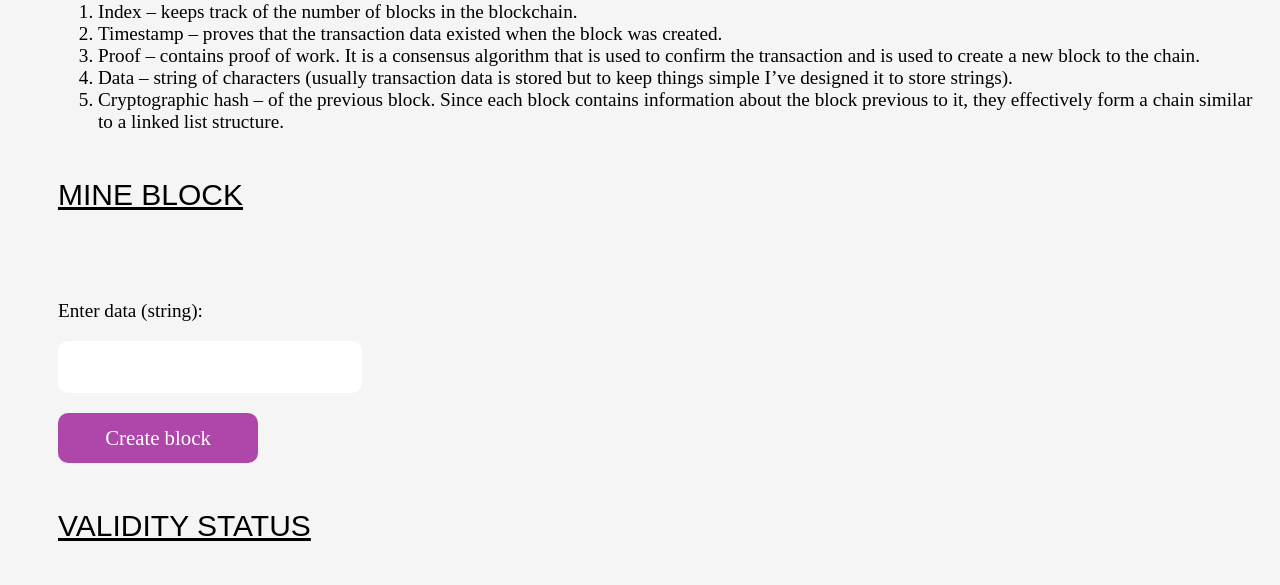
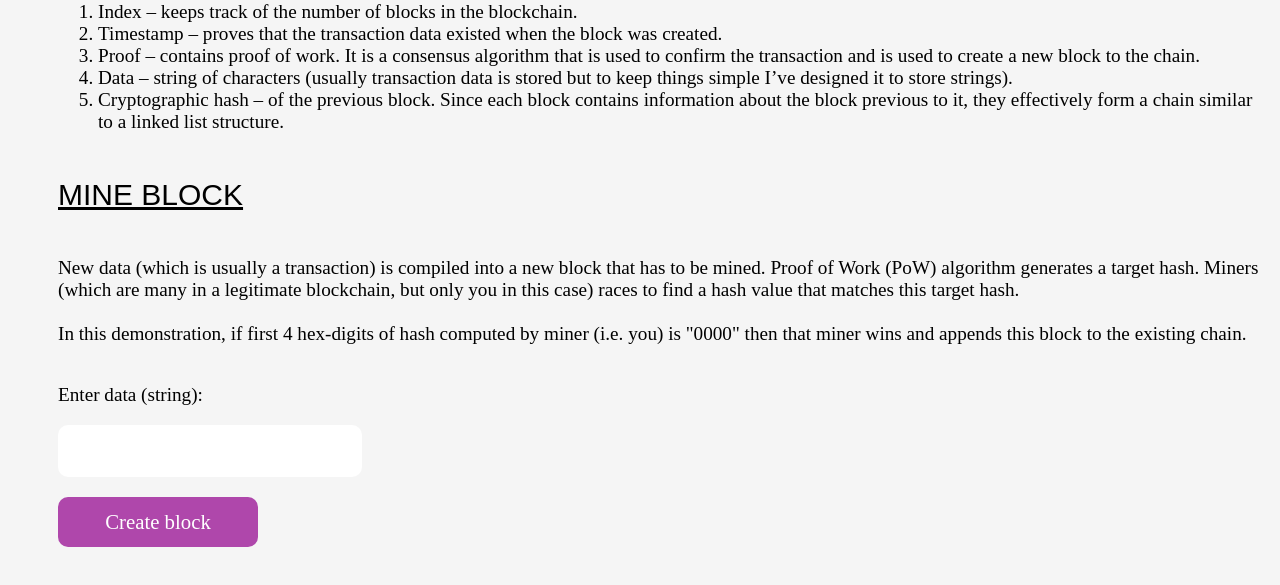
Before and after one commit to himalayasharma/elementary-blockchain, a Flask app: page / in a window 1280 px wide. Shown: the part 249-834 px from the top of the page. Run offline with Flask 2, Linux system fonts and the light colour scheme.

Commit message:
Add description for mine block

```diff
--- a/templates/home.html
+++ b/templates/home.html
@@ -20,7 +20,10 @@
             <li>Cryptographic hash – of the previous block. Since each block contains information about the block previous to it, they effectively form a chain similar to a linked list structure.</li>
         </ol>
     <h2>Mine block</h2>
-    <p></p>
+    <p>New data (which is usually a transaction) is compiled into a new block that has to be mined. Proof of Work (PoW) algorithm generates a target hash. Miners (which are many in a legitimate blockchain, but only you in this case) races to find a hash value that matches this target hash.
+        <br>
+        <br>
+    In this demonstration, if first 4 hex-digits of hash computed by miner (i.e. you) is "0000" then that miner wins and appends this block to the existing chain. </p>
     <form action="/" method="POST">
         <p>Enter data (string): </p>
         <br>
```
